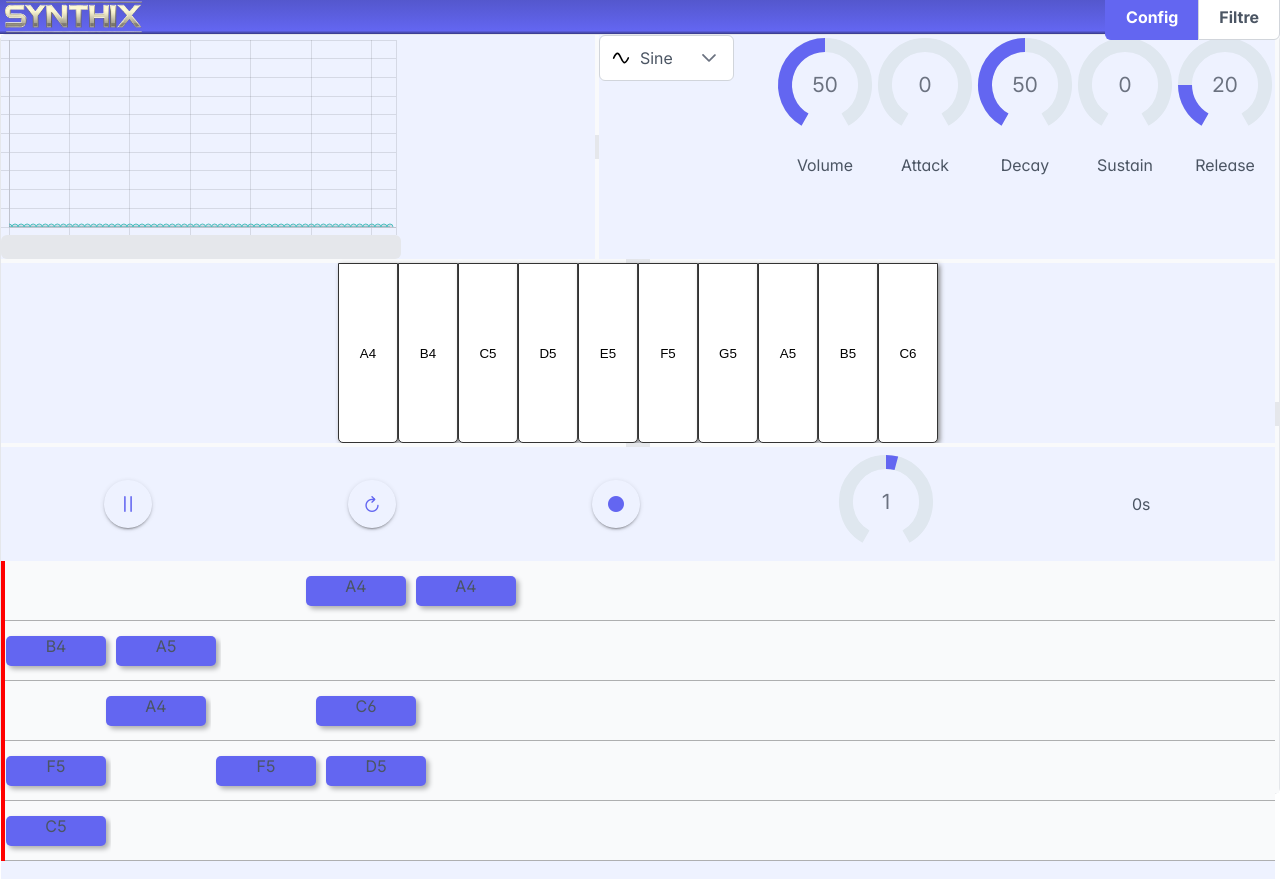
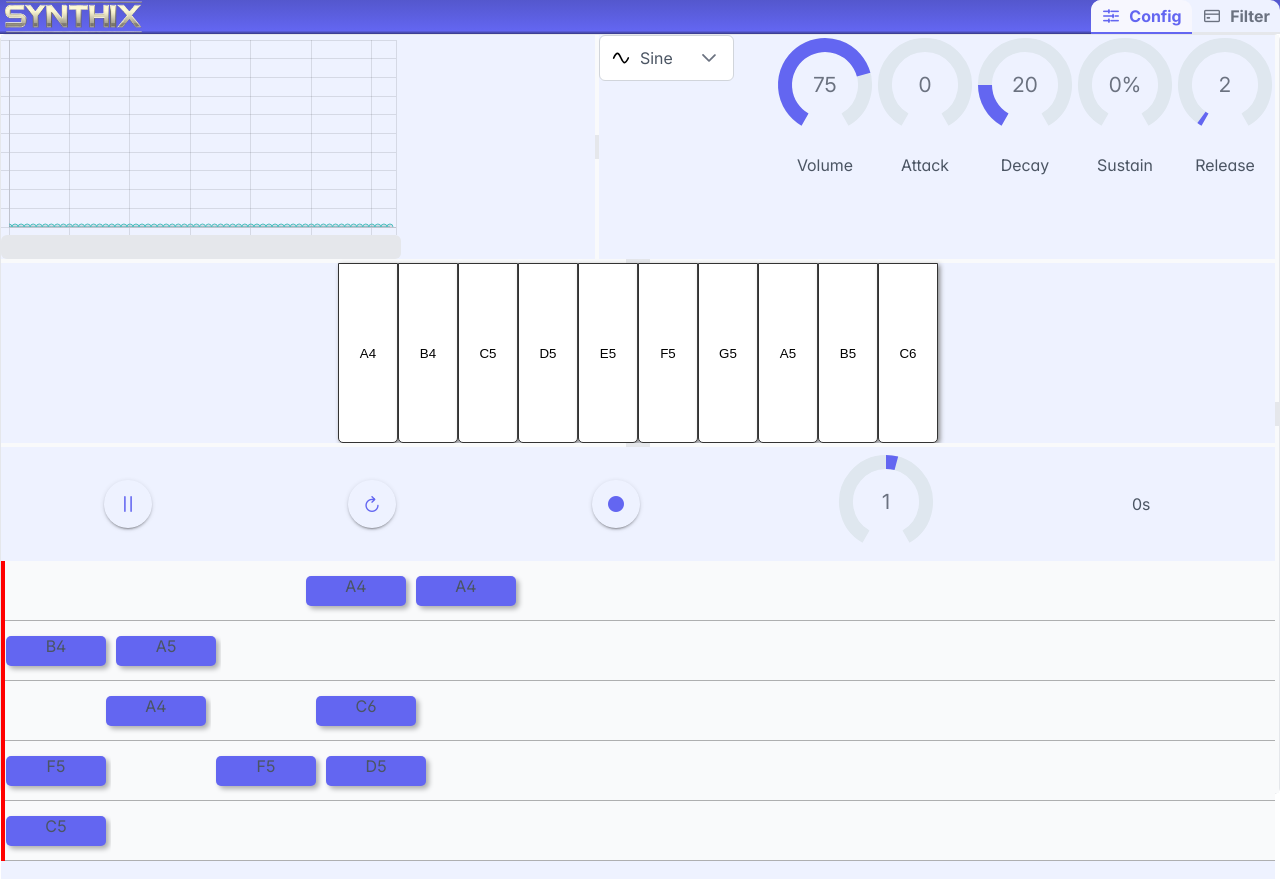
Before and after one commit to BastienTLC/synthix, a React (Create React App) app: page / in a window 1280 px wide. Built offline with nearby package versions, Linux system fonts and the light colour scheme.

Commit message:
Stylisation tab et changement val par défaut des knobs

```diff
--- a/src/components/Controls/ControlPanel.js
+++ b/src/components/Controls/ControlPanel.js
@@ -7,8 +7,8 @@ const ControlPanel = ( {chosenTab} ) => {
 
   return (
     <div className="synth-control-panel">
-      { chosenTab==="Config" ? <ConfigTab /> : null }
-      { chosenTab==="Filtre" ? <FilterTab /> : null }
+      { chosenTab===0 ? <ConfigTab /> : null }
+      { chosenTab===1 ? <FilterTab /> : null }
     </div>
   );
 };
--- a/src/components/Controls/tabs/ConfigTab.js
+++ b/src/components/Controls/tabs/ConfigTab.js
@@ -13,21 +13,21 @@ import { ChevronRightIcon } from 'primereact/icons/chevronright';
 const ConfigTab = () => {
   // Define state variables for controlling the synth
   const {synth} = useSynthContext();
-  const [volume, setVolume] = useState(50);
-  const [attack, setAttack] = useState(0);
-  const [decay, setDecay] = useState(50);
-  const [sustain, setSustain] = useState(0);
-  const [release, setRelease] = useState(20);
+  const [volume, setVolume] = useState(75);
+  const [attack, setAttack] = useState(synth.options.envelope.attack);
+  const [decay, setDecay] = useState(synth.options.envelope.decay);
+  const [sustain, setSustain] = useState(synth.options.envelope.sustain*100);
+  const [release, setRelease] = useState(synth.options.envelope.release);
   const [type, setType] = useState(synth.options.oscillator.type);
 
   useEffect( () => {
     const intervalId = setInterval(() => {
       synth.set({
         envelope: {
-          attack: attack/100,
-          decay: decay/100,
+          attack: attack,
+          decay: decay,
           sustain: sustain/100,
-          release: release/100,
+          release: release,
         },
         oscillator: {
           type: type
@@ -98,7 +98,7 @@ const ConfigTab = () => {
         <p>Decay</p>
       </div>
       <div className="knob-text-combo">
-        <Knob value={sustain} onChange={(e) => {setSustain(e.value); }} />
+        <Knob value={sustain} onChange={(e) => {setSustain(e.value); }} valueTemplate={'{value}%'}    />
         <p>Sustain</p>
       </div>
       <div className="knob-text-combo">
--- a/src/context/SynthContext.js
+++ b/src/context/SynthContext.js
@@ -9,11 +9,11 @@ const SynthContext = createContext();
  * @returns
  */
 export const SynthProvider = ({ children }) => {
-    const [envelope] = useState({ attack: 0, decay: 0.5, sustain: 0, release: 0.2 });
+    const [envelope] = useState({ attack: 0, decay: 20, sustain: 0, release: 2 });
     const [analyser] = useState(new Tone.Analyser('waveform', 64));
 //    const [filter] = useState(new Tone.Filter(1400, "lowpass").connect(analyser).toDestination());
 // /* synthe avec filtre: */    const [synth] = useState(new Tone.PolySynth( {maxPolyphony:32, voice: Tone.Synth , options:{ volume:-10, envelope: envelope, oscillator: { type : "sawtooth"}}}  ).connect(filter));
-    const [synth] = useState(new Tone.PolySynth( {maxPolyphony:32, voice: Tone.Synth , options:{ volume:-10, envelope: envelope, oscillator: { type : "sine"}}}  ).connect(analyser).toDestination());
+    const [synth] = useState(new Tone.PolySynth( {maxPolyphony:32, voice: Tone.Synth , options:{ volume:-20, envelope: envelope, oscillator: { type : "sine"}}}  ).connect(analyser).toDestination());
     const [waveform, setWaveform] = useState(analyser.getValue());
 
     const envelopeChange = (valeursEnvelope) => {
--- a/src/pages/StudioPage.css
+++ b/src/pages/StudioPage.css
@@ -5,7 +5,6 @@
 .header-logo {
     display: flex;
     justify-content: space-between;
-    align-items: center;
     height: 34px;
     background: linear-gradient(0deg, var(--primary-800) -13900%, var(--primary-800) 0%, var(--primary-500) 10%, var(--primary-600) 100%, var(--primary-100) 1015%, var(--primary-100) 5615%);
 }
@@ -14,7 +13,26 @@
     height: 100%;
 }
 
-.header-logo SelectButton{
-    max-height: 100%;
+.header-logo .p-tabmenu.p-component {
+    height: 34px;
+}
 
+.header-logo .p-tabmenu .p-tabmenu-nav .p-tabmenuitem .p-menuitem-link{
+    padding: 0px;
+    padding-left: 10px;
+    padding-right: 10px;
+    background: 0%;
 }
+
+.header-logo .p-tabmenu .p-tabmenu-nav {
+    height: 34px;
+    background: var(--highlight-bg);
+    border-top-left-radius: 10px;
+    border-top-right-radius: 10px;
+}
+
+.header-logo .p-tabmenuitem.p-highlight {
+    border-top-left-radius: 10px;
+    border-top-right-radius: 10px;
+    background: var(--primary-50);
+}
--- a/src/pages/StudioPage.js
+++ b/src/pages/StudioPage.js
@@ -7,23 +7,25 @@ import SequenceurPanel from "../components/Sequenceur/SequenceurPanel";
 import { Splitter, SplitterPanel } from 'primereact/splitter';
 import synthixLogo from '../gfx/synthix_logo.png';
 import { Dialog } from 'primereact/dialog';
-import { SelectButton } from 'primereact/selectbutton';
+import { TabMenu } from 'primereact/tabmenu';
 import './StudioPage.css';
 //import { Tone } from 'tone/build/esm/core/Tone';
 import * as Tone from 'tone';
 
 const StudioPage = () => {
     const [aPropos, setaPropos] = useState(false);
-    const [tab, setTab] = useState("Config");
+    const [tab, setTab] = useState(0);
 
     const tabItems = [
-        "Config", "Filtre"
+        {label: 'Config', icon: 'pi pi-fw pi-sliders-h'},
+        {label: 'Filter', icon: 'pi pi-fw pi-credit-card'}
     ];
 
     const [windowDimensions, setWindowDimensions] = useState({
         width: window.innerWidth,
         height: window.innerHeight,
     });
+
 
     useEffect(() => {
         const handleResize = () => {
@@ -53,7 +55,7 @@ const StudioPage = () => {
         <div className={"synth-full-panel"} style={synthFullPanelStyle} onMouseDown={allowAudioContext} >
             <div className="header-logo"  >
                 <img src={synthixLogo} alt="" draggable="false" onClick = {() => { setaPropos(true) }}  />
-                <SelectButton value={tab} onChange={(e) => setTab(e.value)} options={tabItems} />
+                <TabMenu model={tabItems} activeIndex={tab} onTabChange={(e) => setTab(e.index)} />
             </div>
             <Dialog header="Synthix" visible={aPropos} style={{ width: '50vw' }} onHide={() => setaPropos(false)}>
                 <p className="m-0">
```
